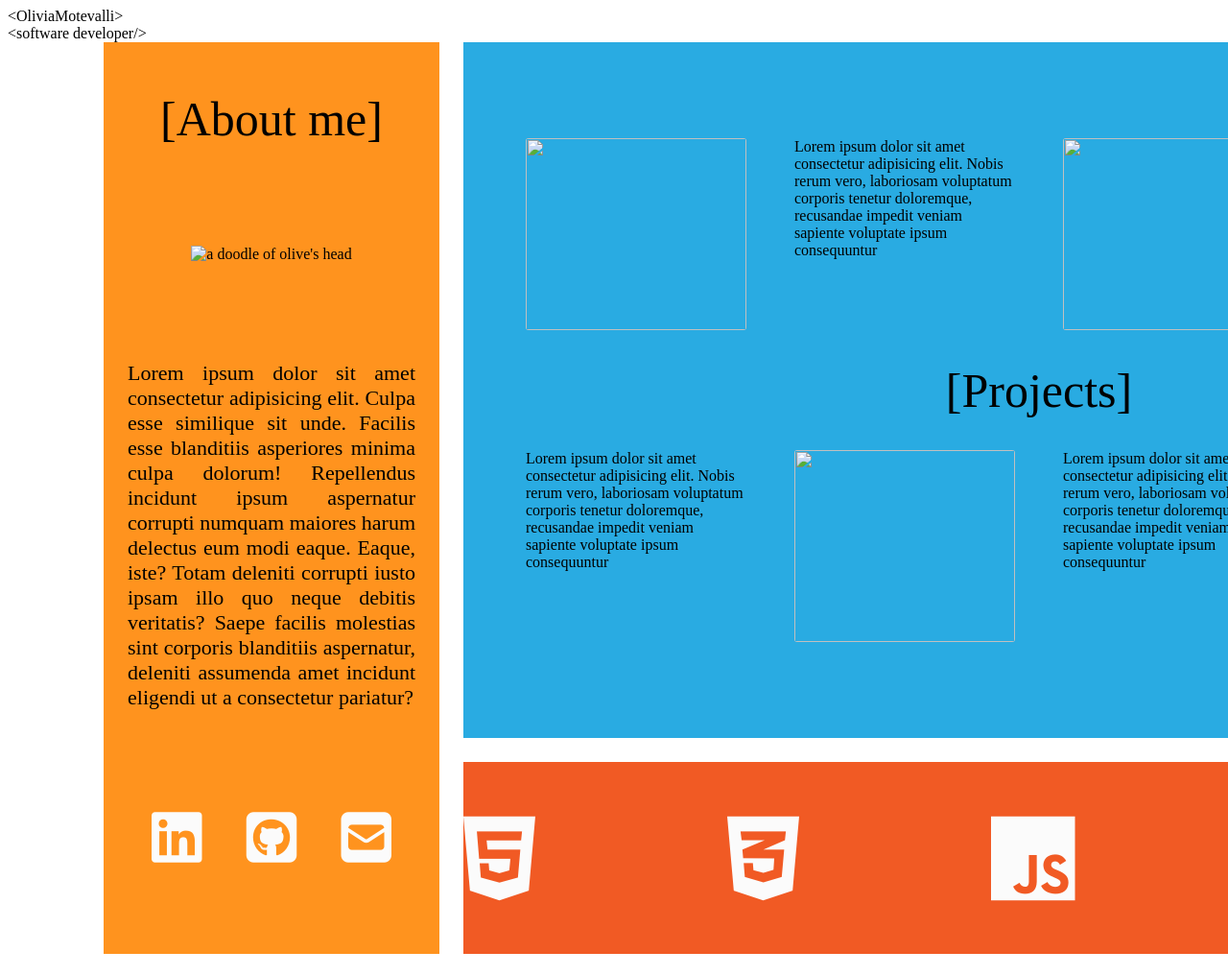
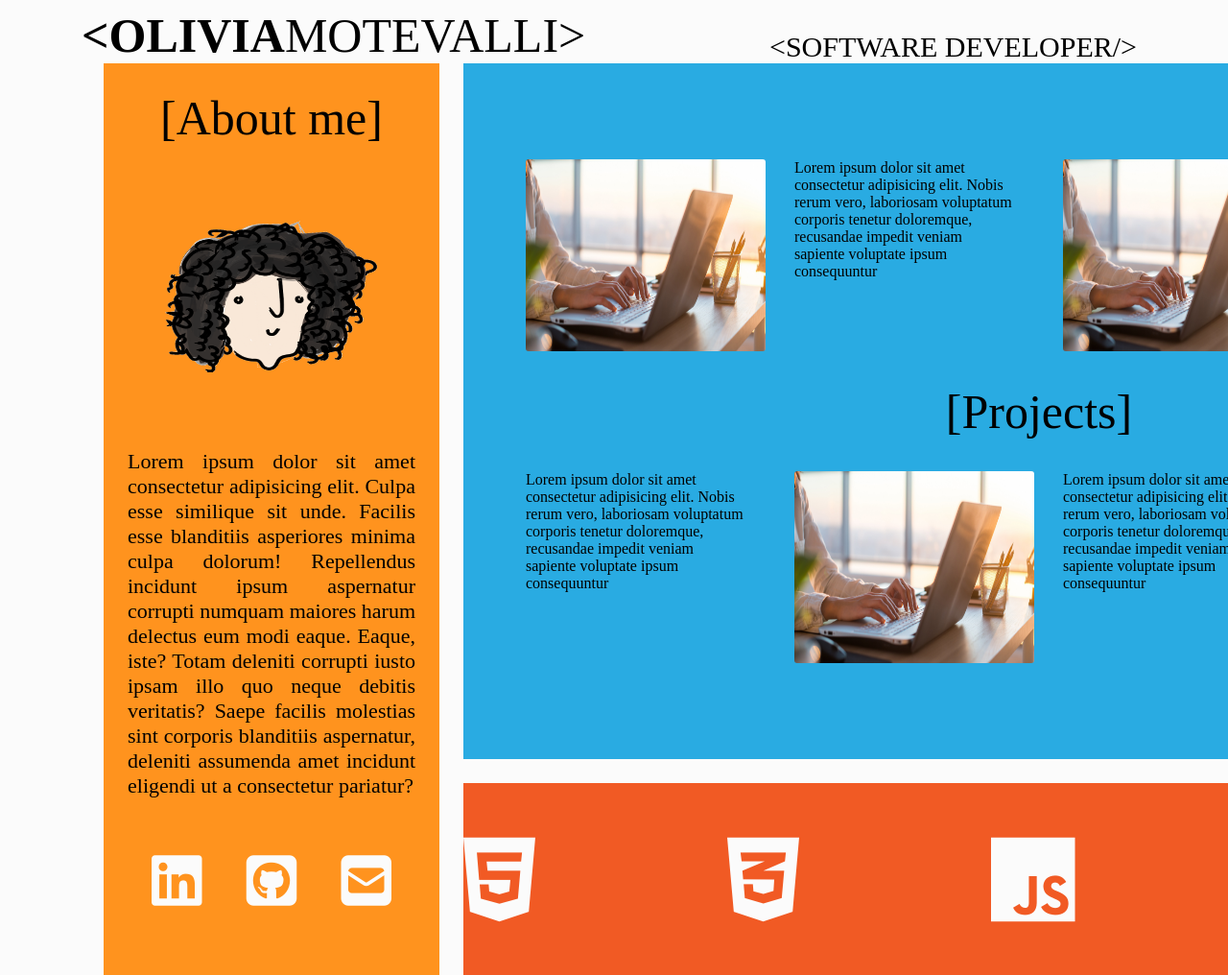
Before and after one commit to Ommote/portfolio, a plain HTML site: page index.html in a window 1280 px wide. Shown: the top 1016 px of the page at 96% size. Drawn offline with Linux system fonts and the light colour scheme; a web font is replaced by a local one.

Commit message:
more changes

```diff
--- a/styles.scss
+++ b/styles.scss
@@ -1,3 +1,45 @@
+@font-face {
+  font-family: "Coco-Sharp";
+  src: url("./fonts/Coco-Sharp-Regular-trial.ttf");
+}
+
+body {
+  background-color: rgb(251, 251, 251);
+}
+
+h1 {
+  font-family: "Coco-Sharp";
+}
+
+span {
+  font-weight: bolder;
+}
+
+nav {
+  margin-top: 0px;
+  margin-bottom: 0;
+  margin-left: 77px;
+  margin-right: 87px;
+  display: flex;
+  justify-content: space-between;
+  /* align-items: flex-end; */
+  padding-bottom: 0;
+}
+
+.my-name {
+  font-size: 50px;
+  font-family: "Coco-Sharp";
+  text-transform: uppercase;
+  align-self: flex-end;
+}
+
+.job {
+  font-size: 30px;
+  font-family: "Coco-Sharp";
+  text-transform: uppercase;
+  align-self: flex-end;
+}
+
 /* PAGE GRID LAYOUT */
 .container {
   margin: 0 100px 10px 100px;
@@ -142,7 +184,7 @@
 
 img {
   height: 200px;
-  width: 230px;
+  width: 250px;
 }
 
 p {
```
Also changed, not shown: dist/styles.css, images/olive.png (added), images/work.jpg (added).
